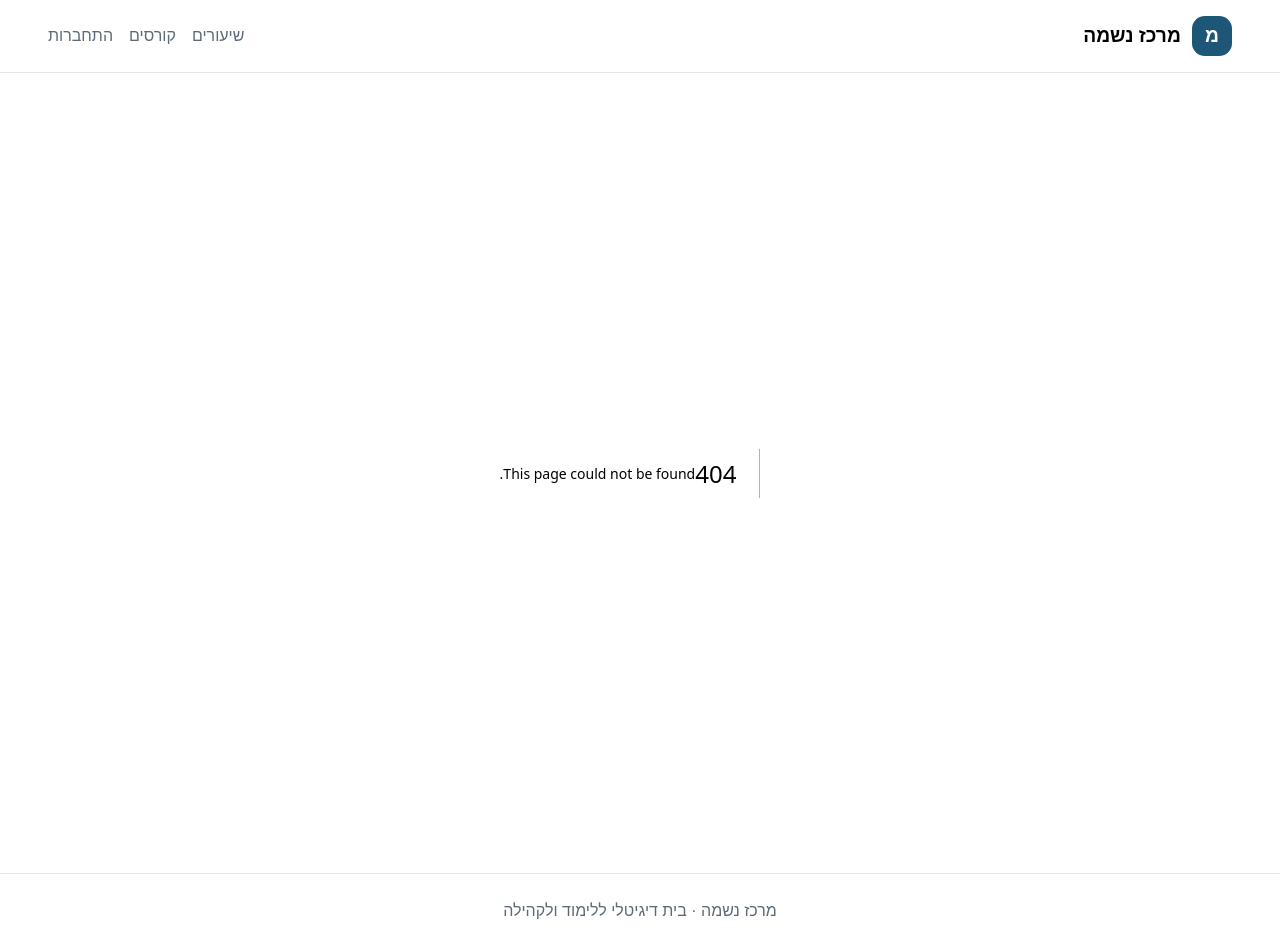
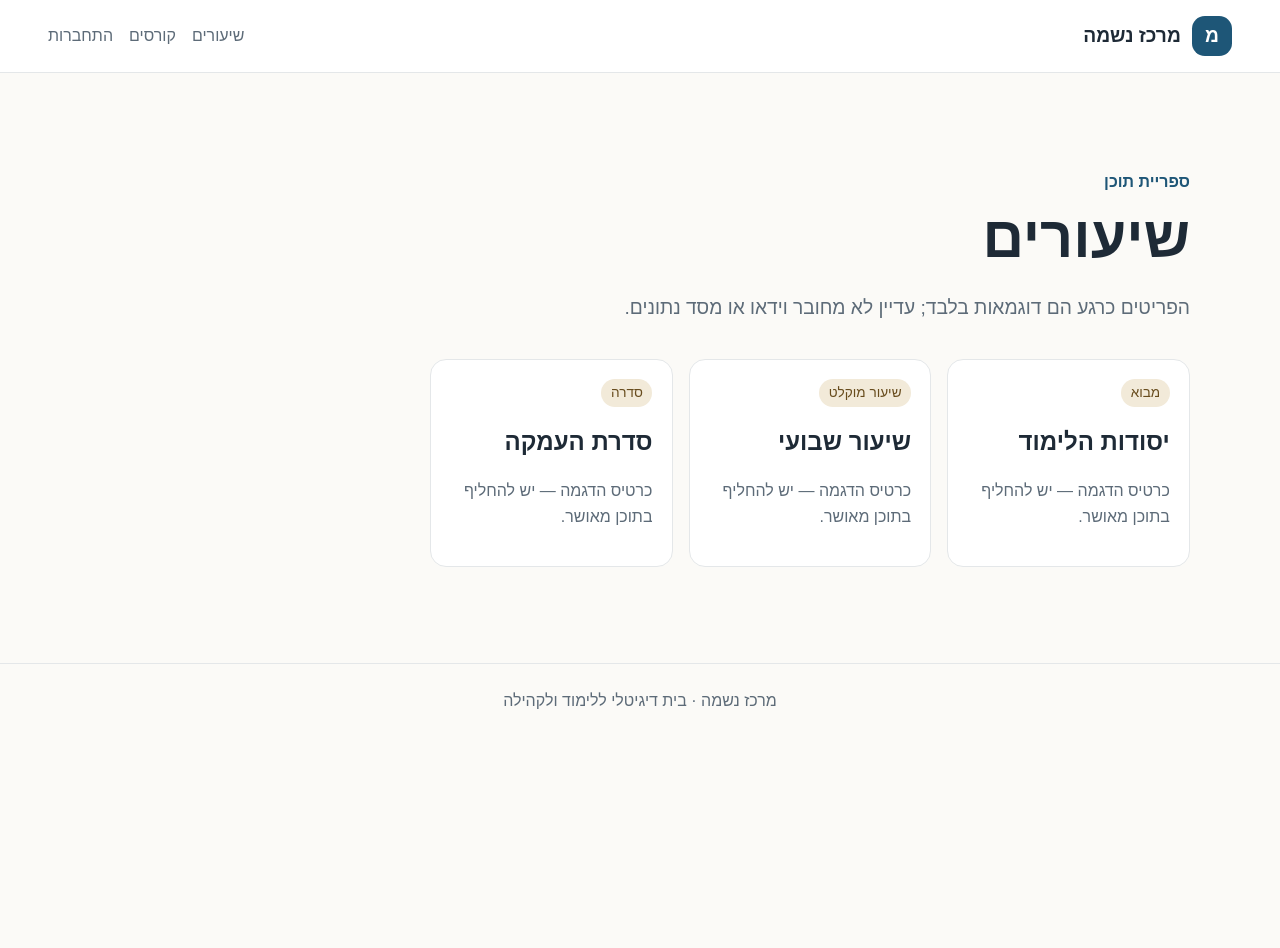
Before and after one commit to hillelkoriat770-tech/merkaz-neshama, a Next.js app: page /lessons in a window 1280 px wide. Before the commit this address had no page. After the commit the page ends 800 px from the top, so only its background shows below. Built offline with nearby package versions, Linux system fonts and the light colour scheme.

Commit message:
feat: add Merkaz Neshama project files

```diff
--- /dev/null
+++ b/src/app/lessons/page.tsx
@@ -0,0 +1,3 @@
+export const metadata = {title:'שיעורים'};
+const items=[{title:'יסודות הלימוד',category:'מבוא'},{title:'שיעור שבועי',category:'שיעור מוקלט'},{title:'סדרת העמקה',category:'סדרה'}];
+export default function LessonsPage(){return <section className="hero"><span className="eyebrow">ספריית תוכן</span><h1>שיעורים</h1><p className="lead">הפריטים כרגע הם דוגמאות בלבד; עדיין לא מחובר וידאו או מסד נתונים.</p><div className="grid">{items.map(x=><article className="card" key={x.title}><span className="pill">{x.category}</span><h2>{x.title}</h2><p>כרטיס הדגמה — יש להחליף בתוכן מאושר.</p></article>)}</div></section>}
```
